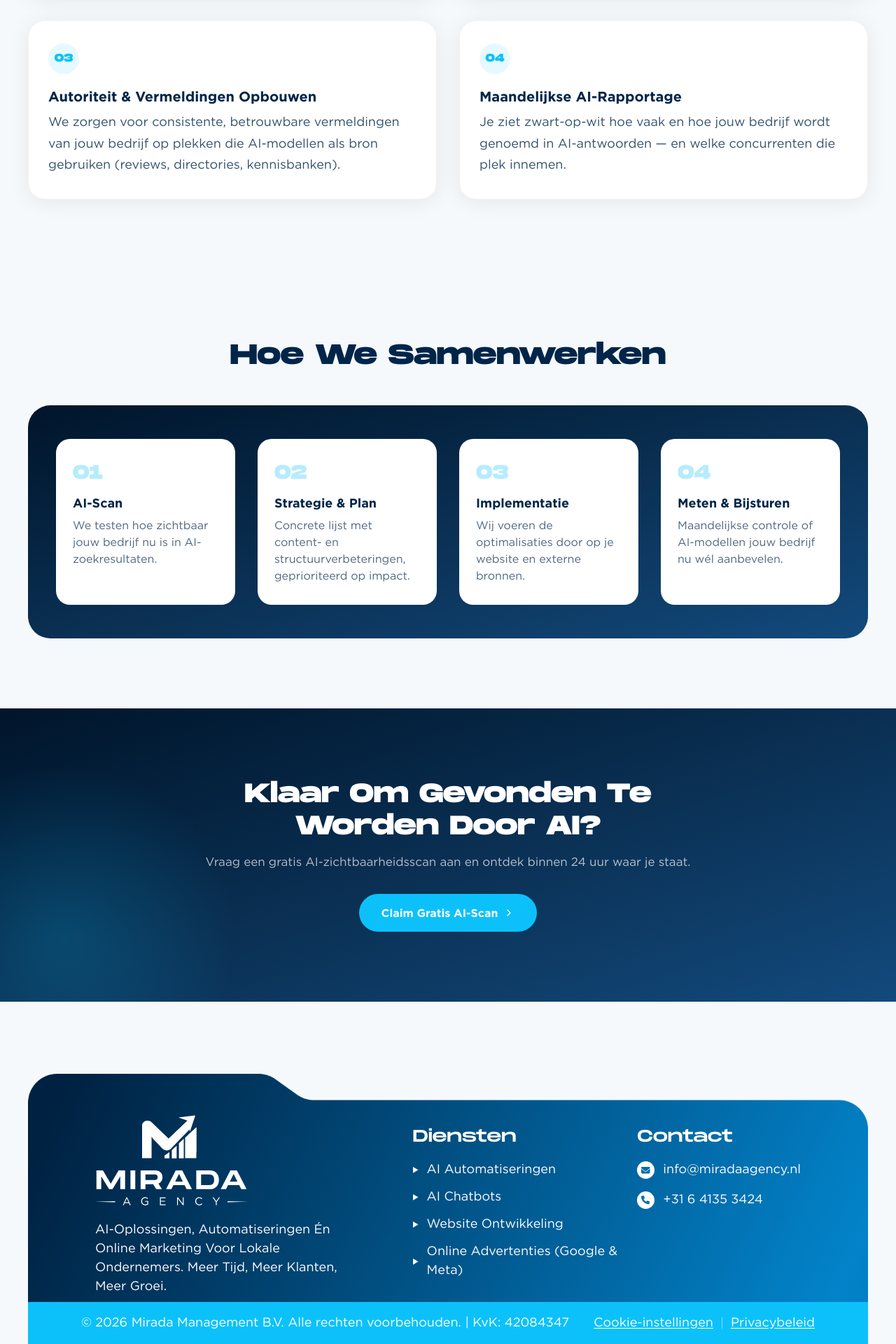
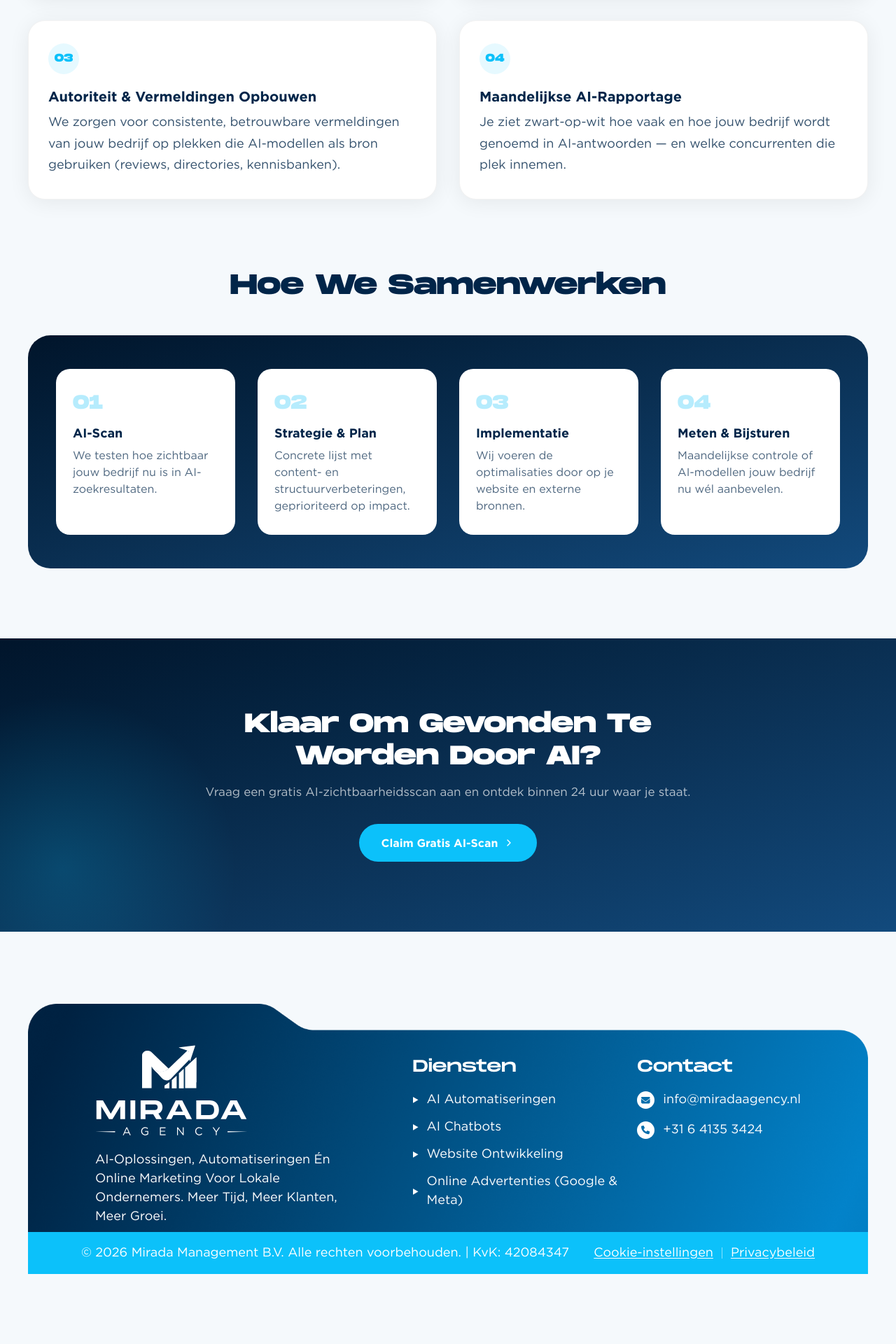
Before and after one commit to taibacreations/3616-miradaagency, a Next.js app: page /geo in a window 1280 px wide. Shown: the part 2419-4339 px from the top of the page at 70% size. After the commit the page ends 4239 px from the top, so only its background shows below. Built offline with nearby package versions, Linux system fonts and the light colour scheme.

Commit message:
added cookie bot

```diff
--- a/src/app/geo/page.tsx
+++ b/src/app/geo/page.tsx
@@ -69,6 +69,8 @@ const sectionPadding110 =
   "pt-[50px] pb-[50px] md:pt-[80px] md:pb-[80px] xl:pt-[100px] xl:pb-[100px] 2xl:pt-[110px] 2xl:pb-[110px]";
 const sectionPadding100 =
   "pt-[50px] pb-[50px] md:pt-[80px] md:pb-[80px] xl:pt-[100px] xl:pb-[100px] 2xl:pt-[100px] 2xl:pb-[100px]";
+const sectionPaddingTop100 =
+  "pb-[50px] md:pb-[80px] xl:pb-[100px] 2xl:pb-[100px]";
 
 /* ---------- icons (viewBox 0 0 120 120, wrapper svg render ke waqt lagta hai) ---------- */
 
@@ -319,7 +321,7 @@ export default function GeoPage() {
 
       {/* ===== Section: Hoe we werken (4 steps, homepage stijl) ===== */}
       <section className="bg-[#F5F9FC] max-w-[1600px] mx-auto">
-        <div className={`${containerClass} ${sectionPadding100}`}>
+        <div className={`${containerClass} ${sectionPaddingTop100}`}>
           <Reveal className="mx-auto max-w-[700px] text-center" threshold={0.2}>
             <h2 className="font-monument font-extrabold text-[26px] sm:text-[32px] xl:text-[40px] text-[#012549] leading-[34px] sm:leading-[40px] xl:leading-[46px]">
               Hoe We Samenwerken
--- a/src/app/layout.tsx
+++ b/src/app/layout.tsx
@@ -5,6 +5,7 @@ import "./globals.css";
 import Header from "@/components/header";
 import Footer from "@/components/footer";
 import SmoothScroll from "@/components/SmoothScroll";
+import Script from "next/script";
 
 const geistSans = Geist({
   variable: "--font-geist-sans",
@@ -62,6 +63,15 @@ export default function RootLayout({ children }: LayoutProps<"/">) {
       lang="nl"
       className={`${geistSans.variable} ${geistMono.variable} ${monument.variable} ${gotham.variable} h-full antialiased`}
     >
+      <head>
+        <Script
+          id="Cookiebot"
+          src="https://consent.cookiebot.com/uc.js"
+          data-cbid="b362c421-fd32-498d-baba-e61c710a40fa"
+          data-blockingmode="auto"
+          strategy="beforeInteractive"
+        />
+      </head>
       <body className="min-h-full flex flex-col overflow-x-hidden">
         <SmoothScroll>
           <main>
--- a/src/components/footer.tsx
+++ b/src/components/footer.tsx
@@ -4,6 +4,11 @@ import Link from "next/link";
 import { useEffect, useRef, useState } from "react";
 import { usePathname, useRouter } from "next/navigation";
 
+declare global {
+  interface Window {
+    Cookiebot?: { renew: () => void; show: () => void };
+  }
+}
 
 const services = [
   "AI Automatiseringen",
@@ -96,7 +101,6 @@ const Footer = () => {
     "font-gotham text-[14px] sm:text-[16px] xl:text-[18px] leading-[20px] xl:leading-normal";
   const headingText =
     "font-monument text-[20px] sm:text-[22px] xl:text-[24px] text-white";
-
 
   const router = useRouter();
   const pathname = usePathname();
@@ -209,11 +213,14 @@ const Footer = () => {
                     <h3 className={headingText}>Diensten</h3>
                     <div className="flex flex-col gap-3 mt-3 xl:mt-4 ">
                       {services.map((label) => (
-                        <div key={label} className="flex items-center gap-3 hover:text-[#0CC1FA]">
+                        <div
+                          key={label}
+                          className="flex items-center gap-3 hover:text-[#0CC1FA]"
+                        >
                           <ArrowIcon />
                           <Link
                             href="/#diensten"
-                            onClick={(e) => handleFooterClick(e, "diensten")}
+                            onClick={(e) => handleFooterClick(e, "service")}
                             className={linkText}
                           >
                             {label}
@@ -253,7 +260,6 @@ const Footer = () => {
             </div>
           </div>
 
-
           {/* Bottom bar: <lg card se jura hua (no gap) | lg+ image ke bottom par overlap */}
           <div
             className={`relative z-10 bg-[#0CC1FA] w-full min-h-[50px] lg:h-[60px] px-4 py-3 lg:py-3
@@ -270,9 +276,13 @@ const Footer = () => {
               </span>
 
               <div className="flex flex-row items-center gap-3 md:mt-0 mt-[1vh]">
-                <span className="cursor-pointer underline underline-offset-2 hover:text-[#04213D] transition-colors duration-300">
+                <button
+                  type="button"
+                  onClick={() => window.Cookiebot?.renew()}
+                  className="cursor-pointer underline underline-offset-2 hover:text-[#04213D] transition-colors duration-300"
+                >
                   Cookie-instellingen
-                </span>
+                </button>
                 <span className="h-4 w-px bg-white/50" aria-hidden="true" />
                 <Link
                   href="/privacy"
```
